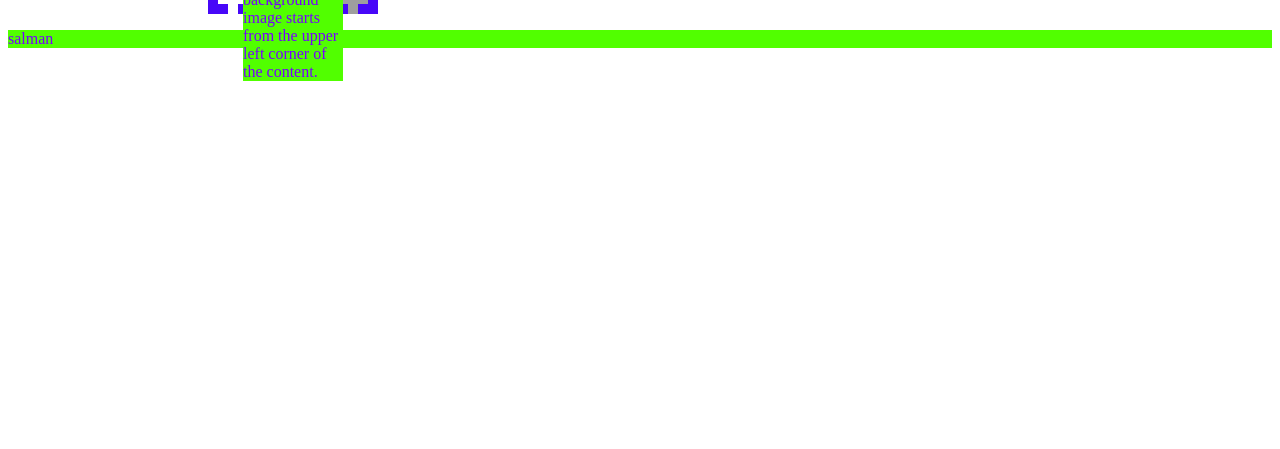
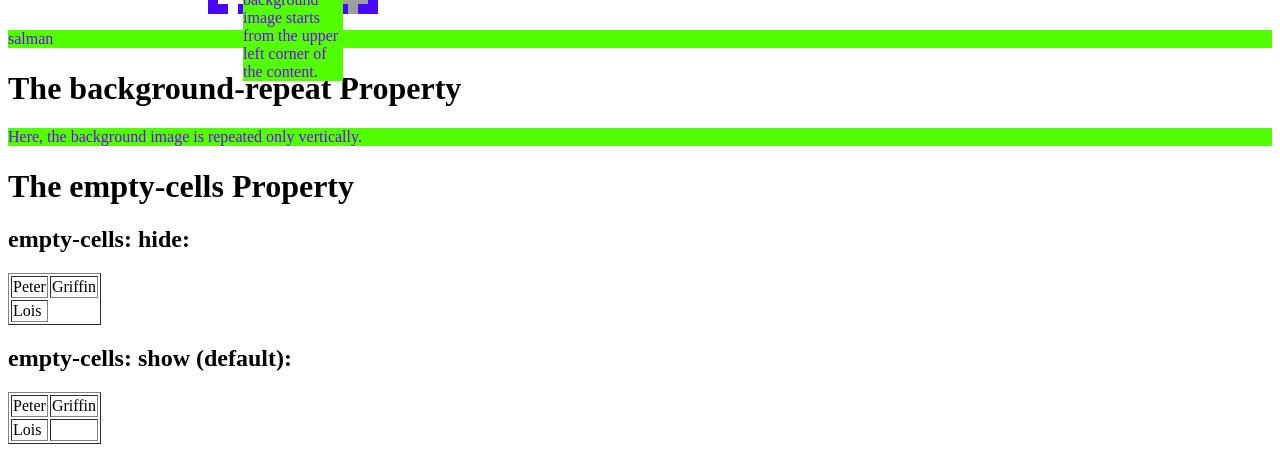
Before and after one commit to salmankhan018/angular-css, an Angular app: page / in a window 1280 px wide. Shown: the part 5999-6448 px from the top of the page. Before the commit the page ends 6080 px from the top, so only its background shows below. Built offline with nearby package versions, Linux system fonts and the light colour scheme; grey boxes are pictures that could not be loaded.

Commit message:
css-2 files modified

```diff
--- a/src/app/app.component.css
+++ b/src/app/app.component.css
@@ -246,3 +246,14 @@ body  {
 p{
   color: #7700ff;
 }
+body {
+  background-image: url("paper.gif");
+  background-repeat: repeat-y;
+}
+table.ex1 {
+  empty-cells: hide;
+}
+
+table.ex2 {
+  empty-cells: show;
+}
--- a/src/app/app.component.html
+++ b/src/app/app.component.html
@@ -156,3 +156,30 @@
   <p>The background image starts from the upper left corner of the content.</p>
 </div>
 <p>salman</p>
+<h1>The background-repeat Property</h1>
+<p>Here, the background image is repeated only vertically.</p>
+<h1>The empty-cells Property</h1>
+
+<h2>empty-cells: hide:</h2>
+<table class="ex1" border="1">
+  <tr>
+    <td>Peter</td>
+    <td>Griffin</td>
+  </tr>
+  <tr>
+    <td>Lois</td>
+    <td></td>
+  </tr>
+</table>
+
+<h2>empty-cells: show (default):</h2>
+<table class="ex2" border="1">
+  <tr>
+    <td>Peter</td>
+    <td>Griffin</td>
+  </tr>
+  <tr>
+    <td>Lois</td>
+    <td></td>
+  </tr>
+</table>
```
